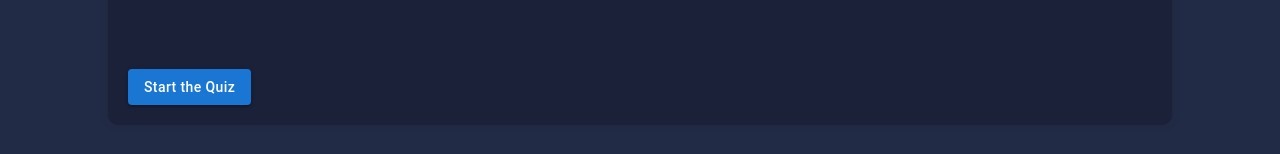
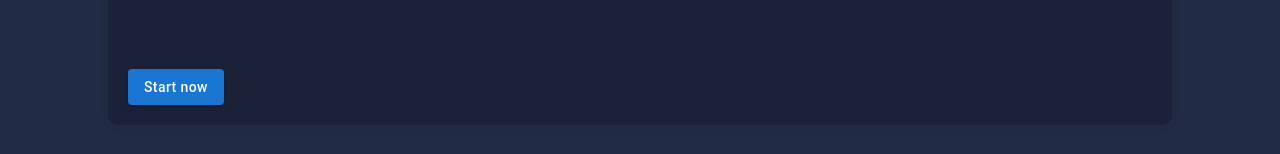
Before and after one commit to raouf-mediaplus/quiztestroject, a React (Create React App) app: page /models in a window 1280 px wide. Shown: the part 671-825 px from the top of the page. Built offline with nearby package versions, Linux system fonts and the light colour scheme.

Commit message:
console.log l'objet coché

```diff
--- a/src/components/ModelChoice.js
+++ b/src/components/ModelChoice.js
@@ -45,6 +45,17 @@ function ModelChoice() {
   const handleMetricChange = (event) => {
     const { name, checked } = event.target;
     setCheckedMetrics({ ...checkedMetrics, [name]: checked });
+  };
+
+  const handleStartQuiz = () => {
+    // Récupérer les éléments cochés
+    const selectedItems = {
+      categories: checkedCategories,
+      metrics: checkedMetrics,
+    };
+
+    // Afficher les éléments cochés dans la console
+    console.log(selectedItems);
   };
 
   const optionsSelect = models.map((model) => (
@@ -95,8 +106,13 @@ function ModelChoice() {
       <Divider style={{ borderColor: "rgba(255,255,255,0.1)" }} />
       <ul className="categories-list">{CategoriesList}</ul>
       <Link to="/quiz">
-        <Button variant="contained" color="primary" className="login-button">
-          Start the Quiz
+        <Button
+          variant="contained"
+          color="primary"
+          className="login-button"
+          onClick={handleStartQuiz}
+        >
+          Start now
         </Button>
       </Link>
     </div>
```
